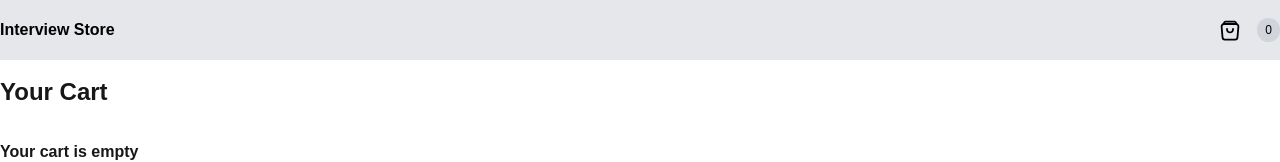
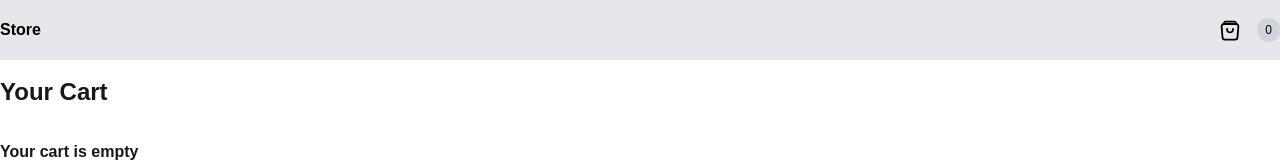
Before and after one commit to marwan-elabhar/my-app, a Next.js app: page /cart in a window 1280 px wide. Shown: the top 162 px of the page. Built offline with nearby package versions, Linux system fonts and the light colour scheme.

Commit message:
modify header title

```diff
--- a/components/Navbar.tsx
+++ b/components/Navbar.tsx
@@ -10,7 +10,7 @@ export default function Navbar() {
     return (
         <nav className="h-[60px] flex items-center bg-gray-200">
             <div className="flex justify-between items-center container m-auto">
-                <Link href="/"><p className="text-black font-semibold">Interview Store</p></Link>
+                <Link href="/"><p className="text-black font-semibold">Store</p></Link>
                 <div className="flex items-center gap-3">
                     <Link href="/cart"><img src='shopping-cart.svg' />
                     </Link>
```
